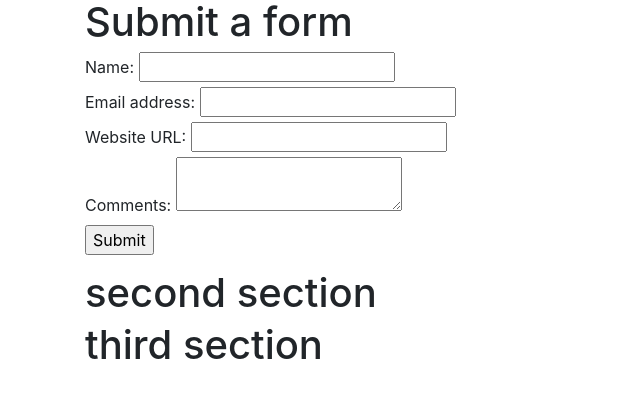
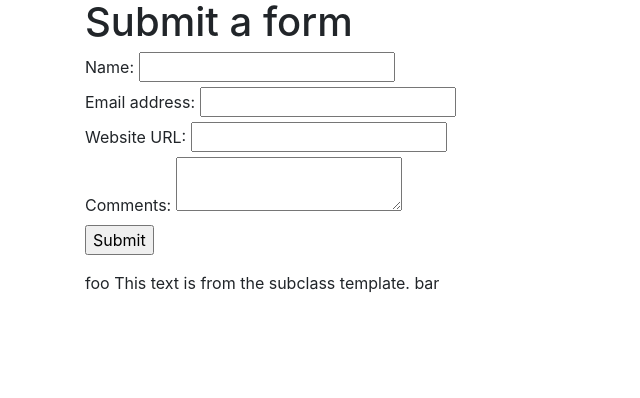
Before and after one commit to pete-dnae/assay-alloc, a Flask app: page /main in a window 1280 px wide. Shown: the top 398 px of the page, without its empty margins (0-640 px from the left). Run offline with Flask 2, Linux system fonts and the light colour scheme; some libraries are stand-ins or nearby versions.

Commit message:
Learned how to put in one jinja2 template referencing another with the include directive.

```diff
--- a/app/appengine/main.py
+++ b/app/appengine/main.py
@@ -1,37 +1,15 @@
-# Copyright 2016 Google Inc.
-#
-# Licensed under the Apache License, Version 2.0 (the "License");
-# you may not use this file except in compliance with the License.
-# You may obtain a copy of the License at
-#
-#     http://www.apache.org/licenses/LICENSE-2.0
-#
-# Unless required by applicable law or agreed to in writing, software
-# distributed under the License is distributed on an "AS IS" BASIS,
-# WITHOUT WARRANTIES OR CONDITIONS OF ANY KIND, either express or implied.
-# See the License for the specific language governing permissions and
-# limitations under the License.
 
-# [START app]
 import logging
 
-# [START imports]
 from flask import Flask, render_template, request
-# [END imports]
 
-# [START create_app]
 app = Flask(__name__)
-# [END create_app]
+app.debug = True
 
-
-# [START form]
 @app.route('/main')
 def form():
     return render_template('main.html')
-# [END form]
 
-
-# [START submitted]
 @app.route('/submitted', methods=['POST'])
 def submitted_form():
     name = request.form['name']
@@ -39,15 +17,12 @@ def submitted_form():
     site = request.form['site_url']
     comments = request.form['comments']
 
-    # [END submitted]
-    # [START render_template]
     return render_template(
         'submitted_form.html',
         name=name,
         email=email,
         site=site,
         comments=comments)
-    # [END render_template]
 
 
 @app.errorhandler(500)
@@ -55,4 +30,3 @@ def server_error(e):
     # Log the error and stacktrace.
     logging.exception('An error occurred during a request.')
     return 'An internal error occurred.', 500
-# [END app]
--- /dev/null
+++ b/app/appengine/templates/child.html
@@ -0,0 +1,6 @@
+{% extends "layout.html" %}
+{% block content %}
+  <h1>Index</h1>
+  <p class="important">
+    Welcome on my awesome homepage.
+{% endblock %}
--- /dev/null
+++ b/app/appengine/templates/layout.html
@@ -0,0 +1,6 @@
+<!doctype html>
+<html>
+  <body>
+    <div id="content">foo{% block content %}{% endblock %}bar</div>
+  </body>
+</html>
--- a/app/appengine/templates/main.html
+++ b/app/appengine/templates/main.html
@@ -26,12 +26,10 @@
           <input type="submit">
         </form>
       </div>
-      <div>{% block settings %}{% endblock %}</div>
-      <div>
-          <h1>second section</h1>
-      </div>
-      <div>
-          <h1>third section</h1>
+      <div id="title">
+        foo
+        {% include "title.html" %}
+        bar
       </div>
     </div>
 
--- a/app/appengine/templates/settings.html
+++ /dev/null
@@ -1,4 +0,0 @@
-{% extends "main.html" %}
-{% block settings %}
-    <h1>The settings area.</h1>
-{% endblock %}
--- /dev/null
+++ b/app/appengine/templates/title.html
@@ -0,0 +1 @@
+This text is from the subclass template.
--- a/docs/log.txt
+++ b/docs/log.txt
@@ -45,6 +45,7 @@ o  AppEngine develop
            each and 2,3,4 being the bits I want
         o  Get these sections to be served by subclasses or includes or
            imports or whatever
+        o  Make the form look the part
     o  Make handler kick the model
     o  Begin to include content derived from model back to rendered page
     o  And the rest is history
```
